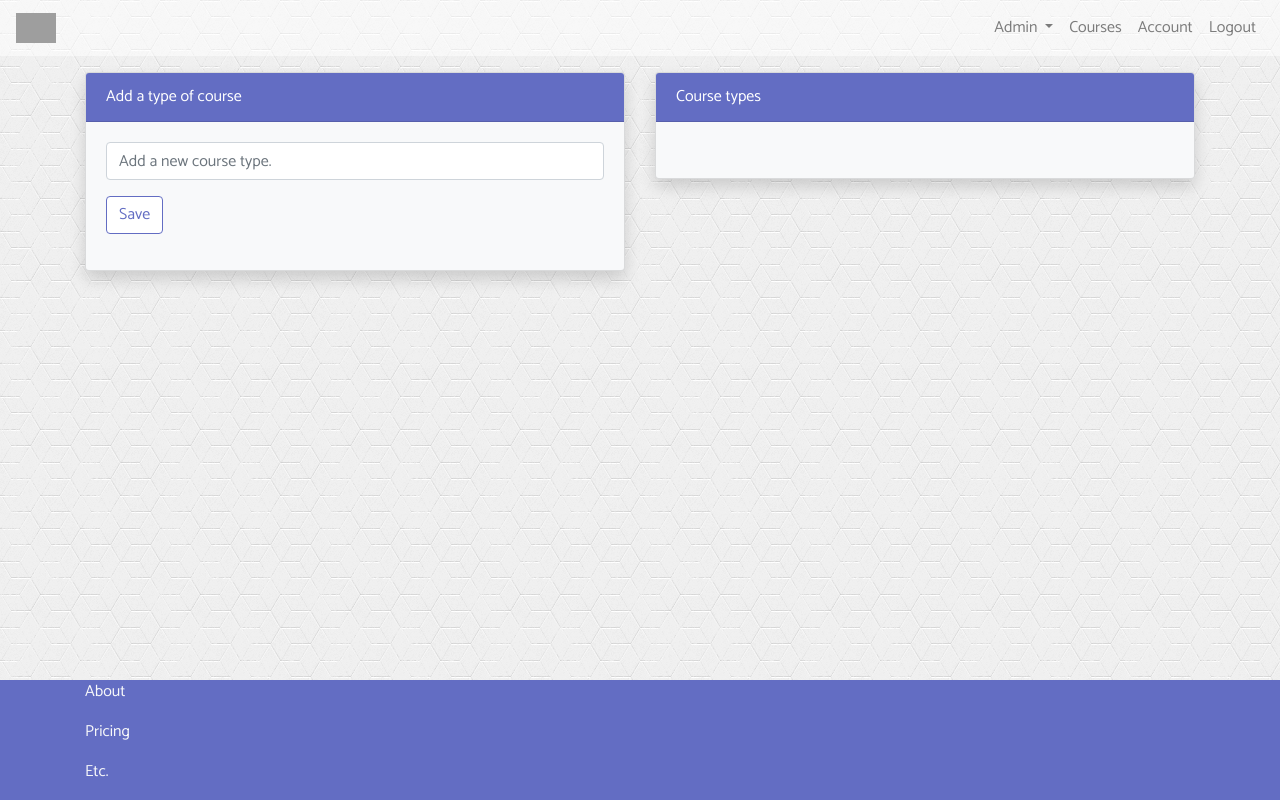
After one commit to jdl208/trainingshub, a Django app: page /courses/new-course-type/ in a window 1280 px wide. The commit adds this page. Run offline with Django 3.2, Linux system fonts and the light colour scheme; the visitor is signed in with stand-in values (Sample User, id 1); data that the repository does not hold is empty; some libraries are stand-ins or nearby versions; grey boxes are pictures that could not be loaded.

Commit message:
Added update and delete functionality to course types

```diff
--- a/courses/forms.py
+++ b/courses/forms.py
@@ -1,16 +1,34 @@
 from django import forms
-from .models import Courses
+from .models import Courses, Course_type
 
 
 class DateInput(forms.DateInput):
-    input_type = 'date'
+    input_type = "date"
 
 
 class NewCourseForm(forms.ModelForm):
     class Meta:
         model = Courses
-        fields = '__all__'
+        fields = "__all__"
+        widgets = {"date": DateInput(), "ends": DateInput()}
+
+
+class NewCourseTypeForm(forms.ModelForm):
+    class Meta:
+        model = Course_type
+        fields = "__all__"
+        labels = {"name": False}
         widgets = {
-            'date': DateInput(),
-            'ends': DateInput()
+            "name": forms.TextInput(
+                attrs={
+                    "placeholder": "Add a new course type.",
+                    "aria-label": "New course type",
+                    "aria-describedby": "save-course-type",
+                    "class": "form-control",
+                }
+            )
         }
+
+
+class NewLocationForm(forms.ModelForm):
+    pass
--- a/courses/models.py
+++ b/courses/models.py
@@ -1,6 +1,7 @@
 from django.db import models
 from django.urls import reverse
 from PIL import Image
+
 
 class Location(models.Model):
     name = models.CharField(max_length=50)
@@ -11,11 +12,11 @@ class Location(models.Model):
     google_maps = models.URLField(null=True, blank=True)
 
     def __str__(self):
-        return f'{self.name} - {self.city}'
+        return f"{self.name} - {self.city}"
 
 
 class Course_type(models.Model):
-    name = models.CharField(max_length=50)
+    name = models.CharField(max_length=50, unique=True)
 
     def __str__(self):
         return self.name
@@ -23,7 +24,7 @@ class Course_type(models.Model):
 
 class Courses(models.Model):
     name = models.CharField(max_length=150)
-    course_type = models.ForeignKey(Course_type, on_delete=models.CASCADE, null=True)
+    course_type = models.ForeignKey(Course_type, on_delete=models.PROTECT, null=False)
     ngt = models.BooleanField(default=False)
     schrijftolk = models.BooleanField(default=False)
     asl = models.BooleanField(default=False)
@@ -39,13 +40,15 @@ class Courses(models.Model):
     location = models.ForeignKey(Location, on_delete=models.CASCADE)
     places = models.IntegerField(default=0)
     description = models.TextField(null=True)
-    image = models.ImageField(default='img/logo_trainingshub.png', upload_to='course_pics')
+    image = models.ImageField(
+        default="img/logo_trainingshub.png", upload_to="course_pics"
+    )
 
     def __str__(self):
-        return f'{self.date} - {self.name}'
+        return f"{self.date} - {self.name}"
 
     def get_absolute_url(self):
-        return reverse('course-detail', kwargs={'pk': self.pk})
+        return reverse("course-detail", kwargs={"pk": self.pk})
 
     def save(self, *args, **kwargs):
         super(Courses, self).save(*args, **kwargs)
--- /dev/null
+++ b/courses/templates/courses/course_type_form.html
@@ -0,0 +1,77 @@
+{% extends 'base.html' %}
+{% load crispy_forms_tags %}
+{% block content %}
+<div class="container mt-3">
+    <div class="row">
+        <div class="col-md-6">
+            <div class="card bg-light shadow">
+                <div class="card-header bg-purple">
+                    {% if object.id %}
+                    Update {{ object.name }}
+                    {% else %}
+                    Add a type of course
+                    {% endif %}
+
+                </div>
+                <div class="card-body">
+                    <form action="" method="POST">
+                        {% csrf_token %}
+                        <fieldset class="form-group">
+                            {{ form | crispy }}
+                            <div class="input-group">
+                                {% if object.id %}
+                                <button class="btn btn-outline-purple" type="submit" id="save-course-type">Save
+                                    changes</button>
+                                {% else %}
+                                <button class="btn btn-outline-purple" type="submit" id="save-course-type">Save</button>
+                                {% endif %}
+                            </div>
+                        </fieldset>
+                    </form>
+                </div>
+            </div>
+        </div>
+        <div class="col-md-6">
+            <div class="card bg-light shadow">
+                <div class="card-header bg-purple">
+                    Course types
+                </div>
+                <div class="card-body">
+                    <table class="table">
+                        {% for type in object_list %}
+                        <tr>
+                            <td>{{ type.name }}</td>
+                            <td class="text-right">
+                                <a href="{% url 'course-type-update' pk=type.id %}">
+                                    <i class="fas fa-edit mr-2 text-secondary"></i>
+                                </a>
+                                <a type="button" data-toggle="modal" data-target="#modal{{ type.id }}">
+                                    <i class="fas fa-trash-alt text-danger"></i>
+                                </a>
+                            </td>
+                        </tr>
+                        <!-- MODAL FOR DELETE OPTION -->
+                        <div class="modal" id="modal{{ type.id }}" tabindex="-1" role="dialog">
+                            <div class="modal-dialog" role="document">
+                                <div class="modal-content">
+                                    <div class="modal-header">
+                                        <h5 class="modal-title">Delete: {{ type.name }}?</h5>
+                                    </div>
+                                    <div class="modal-footer">
+                                        <button type="button" class="btn btn-secondary"
+                                            data-dismiss="modal">Cancel</button>
+                                        <a type="button" class="btn btn-danger"
+                                            href="{% url 'course-type-delete' id=type.id %}">Yes, delete</a>
+                                    </div>
+                                </div>
+                            </div>
+                        </div>
+
+                        {% endfor %}
+                    </table>
+                </div>
+            </div>
+        </div>
+    </div>
+</div>
+{% endblock %}
--- a/courses/urls.py
+++ b/courses/urls.py
@@ -3,9 +3,23 @@ from . import views
 
 
 urlpatterns = [
-    path('', views.CourseListView.as_view(), name='course-list'),
-    path('<int:pk>/', views.CourseDetailView.as_view(), name='course-detail'),
-    path('new/', views.CourseCreateView.as_view(), name='course-create'),
-    path('<int:pk>/update/', views.CourseUpdateView.as_view(), name='course-update'),
-    path('<int:pk>/delete/', views.CourseDeleteView.as_view(), name='course-delete'),
+    path("", views.CourseListView.as_view(), name="course-list"),
+    path("new-course/", views.CourseCreateView.as_view(), name="course-create"),
+    path("new-location/", views.LocationCreateView.as_view(), name="location-create"),
+    path(
+        "new-course-type/",
+        views.CourseTypeCreateView.as_view(),
+        name="course-type-create",
+    ),
+    path(
+        "update-course-type/<int:pk>",
+        views.CourseTypeUpdateView.as_view(),
+        name="course-type-update",
+    ),
+    path(
+        "delete-course-type/<id>", views.delete_course_type, name="course-type-delete",
+    ),
+    path("<int:pk>/", views.CourseDetailView.as_view(), name="course-detail"),
+    path("<int:pk>/update/", views.CourseUpdateView.as_view(), name="course-update"),
+    path("<int:pk>/delete/", views.CourseDeleteView.as_view(), name="course-delete"),
 ]
--- a/courses/views.py
+++ b/courses/views.py
@@ -1,5 +1,11 @@
 from datetime import datetime
+
+from django.shortcuts import redirect, reverse
 from django.contrib.auth.mixins import LoginRequiredMixin, UserPassesTestMixin
+from django.contrib.auth.decorators import user_passes_test
+from django.contrib import messages
+from django.db.models import ProtectedError
+
 from django.views.generic import (
     CreateView,
     DeleteView,
@@ -8,8 +14,9 @@ from django.views.generic import (
     UpdateView,
 )
 from signups.models import Signup
-from .forms import NewCourseForm
-from .models import Courses
+from users.views import is_staff
+from .forms import NewCourseForm, NewCourseTypeForm
+from .models import Courses, Course_type, Location
 
 
 class CourseListView(ListView):
@@ -67,3 +74,58 @@ class CourseDeleteView(StaffRequiredMixin, DeleteView):
 
     model = Courses
     success_url = "/courses/"
+
+
+class CourseTypeCreateView(StaffRequiredMixin, CreateView):
+    """
+    If user is staff the she can create new course types.
+    """
+
+    template_name = "courses/course_type_form.html"
+    model = Course_type
+    form_class = NewCourseTypeForm
+
+    def get_success_url(self):
+        return reverse("course-type-create")
+
+    def get_context_data(self, **kwargs):
+        kwargs["object_list"] = Course_type.objects.order_by("name")
+        return super(CourseTypeCreateView, self).get_context_data(**kwargs)
+
+
+class CourseTypeUpdateView(StaffRequiredMixin, UpdateView):
+    """
+    If user is staff the she can create new course types.
+    """
+
+    template_name = "courses/course_type_form.html"
+    model = Course_type
+    form_class = NewCourseTypeForm
+
+    def get_success_url(self):
+        return reverse("course-type-create")
+
+    def get_context_data(self, **kwargs):
+        kwargs["object_list"] = Course_type.objects.order_by("name")
+        return super(CourseTypeUpdateView, self).get_context_data(**kwargs)
+
+
+@user_passes_test(is_staff, login_url="home")
+def delete_course_type(request, id):
+    try:
+        Course_type.objects.get(pk=id).delete()
+    except ProtectedError:
+        messages.error(
+            request, "That course type is in use. You can't delete it!",
+        )
+    return redirect(reverse("course-type-create"))
+
+
+class LocationCreateView(StaffRequiredMixin, CreateView):
+    """
+    If user is staff the she can create add locations where course will take place.
+    """
+
+    template_name = "courses/location_form.html"
+    model = Location
+    fields = "__all__"
--- a/home/views.py
+++ b/home/views.py
@@ -1,4 +1,5 @@
 from django.shortcuts import render
 
+
 def home(request):
-    return render(request, 'home/home.html')
+    return render(request, "home/home.html")
--- a/templates/partials/navbar.html
+++ b/templates/partials/navbar.html
@@ -11,8 +11,8 @@
             <div class="ml-3">
                 <a class="nav-link" href="{% url 'signuplist' %}">Course list</a>
                 <a class="nav-link" href="{% url 'course-create'%}">Add course</a>
-                <a class="nav-link" href="#">Add course-type</a>
-                <a class="nav-link" href="#">Add location</a>
+                <a class="nav-link" href="{% url 'course-type-create'%}">Add course-type</a>
+                <a class="nav-link" href="{% url 'location-create'%}">Add location</a>
                 <a class="nav-link" href="{% url 'user_list' %}">Users</a>
             </div>
         </li>
@@ -62,8 +62,8 @@
                 <div class="dropdown-menu" aria-labelledby="navbarDropdown">
                     <a class="dropdown-item" href="{% url 'signuplist' %}">Course list</a>
                     <a class="dropdown-item" href="{% url 'course-create'%}">Add course</a>
-                    <a class="dropdown-item" href="#">Add course-type</a>
-                    <a class="dropdown-item" href="#">Add location</a>
+                    <a class="dropdown-item" href="{% url 'course-type-create' %}">Add course-type</a>
+                    <a class="dropdown-item" href="{% url 'location-create' %}">Add location</a>
                     <a class="dropdown-item" href="{% url 'user_list' %}">Users</a>
                 </div>
             </li>
```
Also changed, not shown: courses/templates/courses/location_form.html (added, +47 -0 lines), trainingshub/settings.py (+56 -61 lines).
